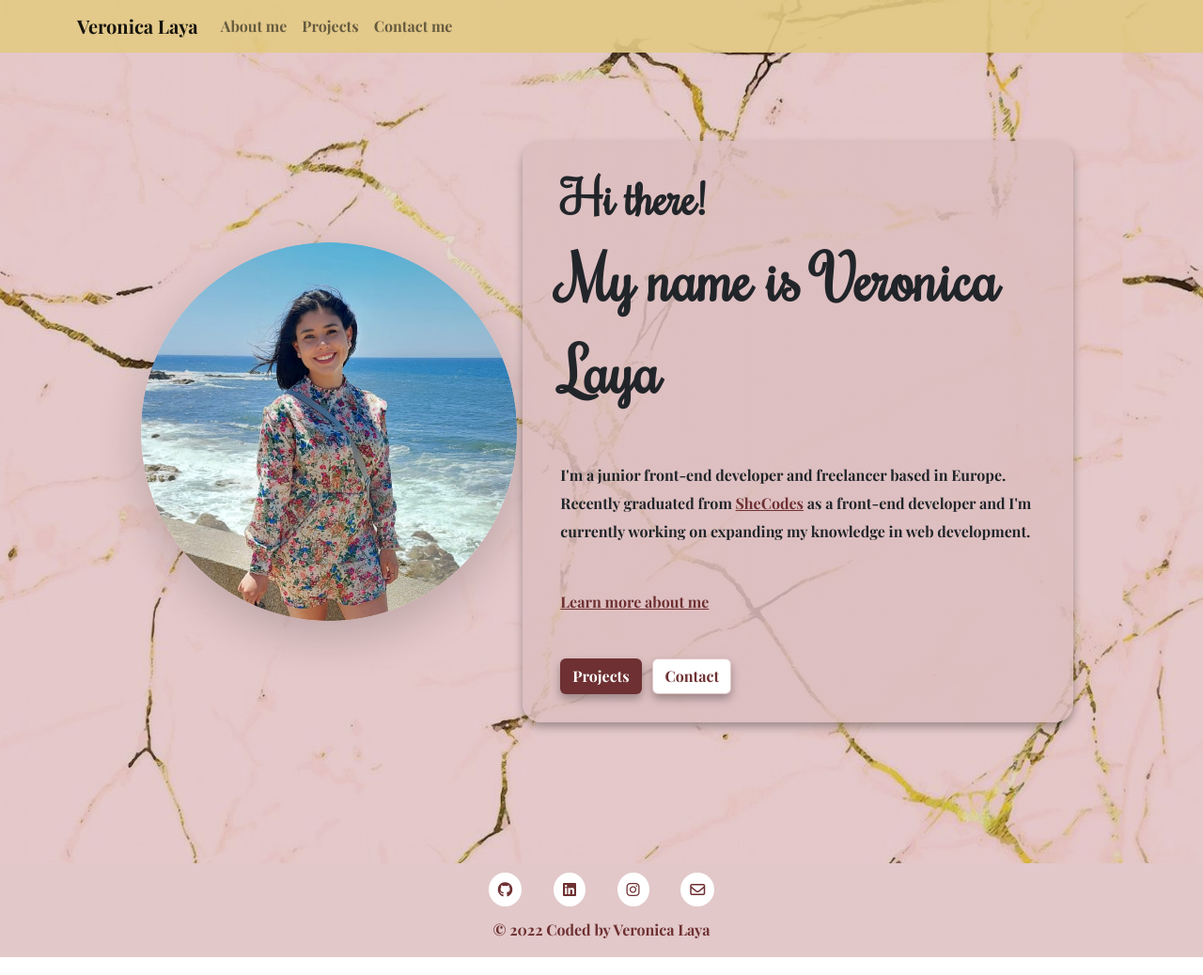
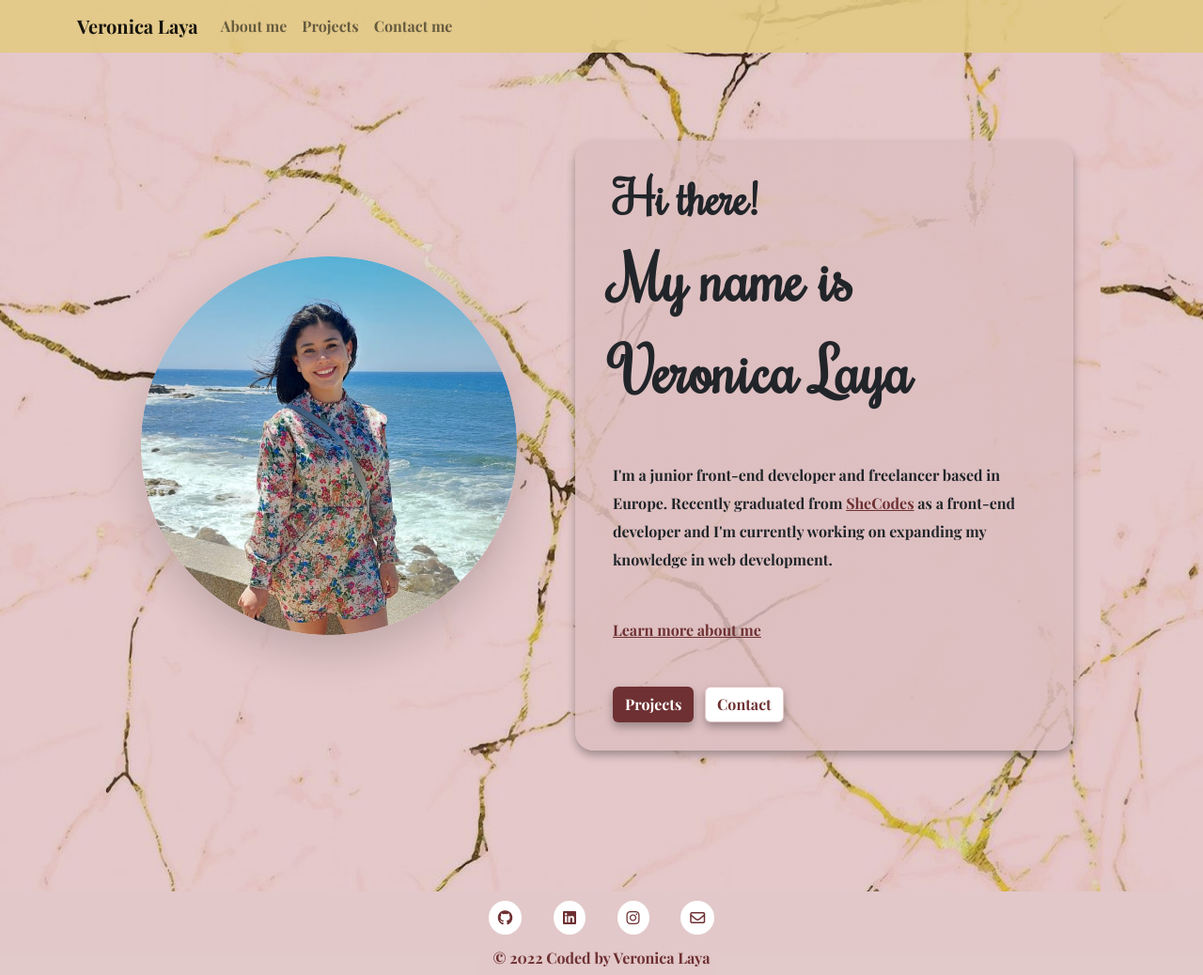
Before and after one commit to marivero-laya/VeronicaLaya-Dev-Portfolio, a plain HTML site: page index.html in a window 1280 px wide. Shown: the whole page at 94% size. Drawn offline with nearby package versions, Linux system fonts and the light colour scheme.

Commit message:
Revert Col size

```diff
--- a/index.html
+++ b/index.html
@@ -82,14 +82,14 @@
 
     <div class="container-fluid hero">
       <div class="row">
-        <div class="col-5 align-self-center box-shadow d-none d-lg-block">
+        <div class="col-lg align-self-center box-shadow d-none d-lg-block">
           <img
             src="images/vero-laya.png"
             alt="veronica-laya-image"
             class="img-fluid shadow-lg d-flex profile-pic"
           />
         </div>
-        <div class="col-7 align-self-center section-box">
+        <div class="col-lg align-self-center section-box">
           <h2>Hi there!</h2>
           <h1>My name is Veronica Laya</h1>
           <div class="d-lg-none d-block">
```
